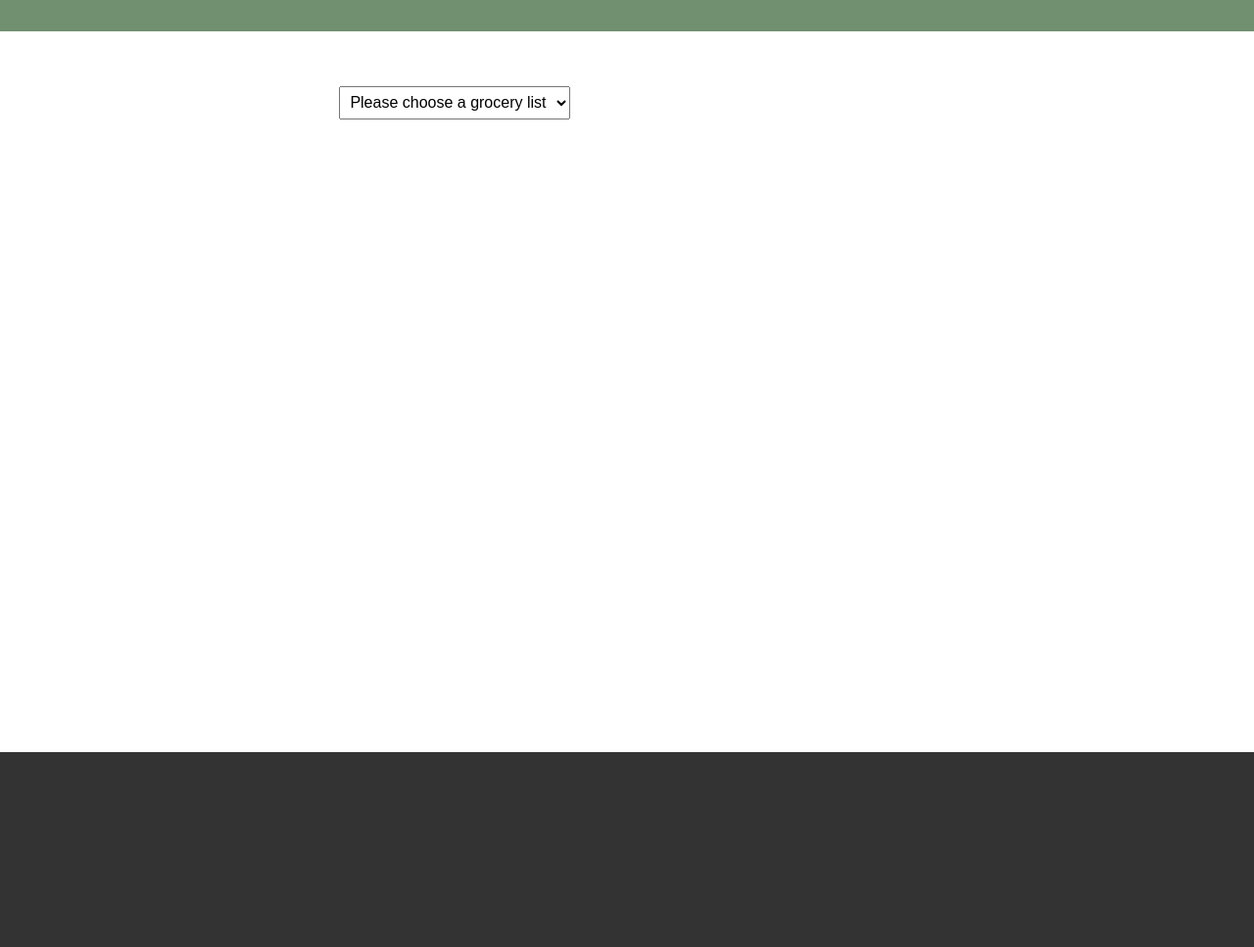
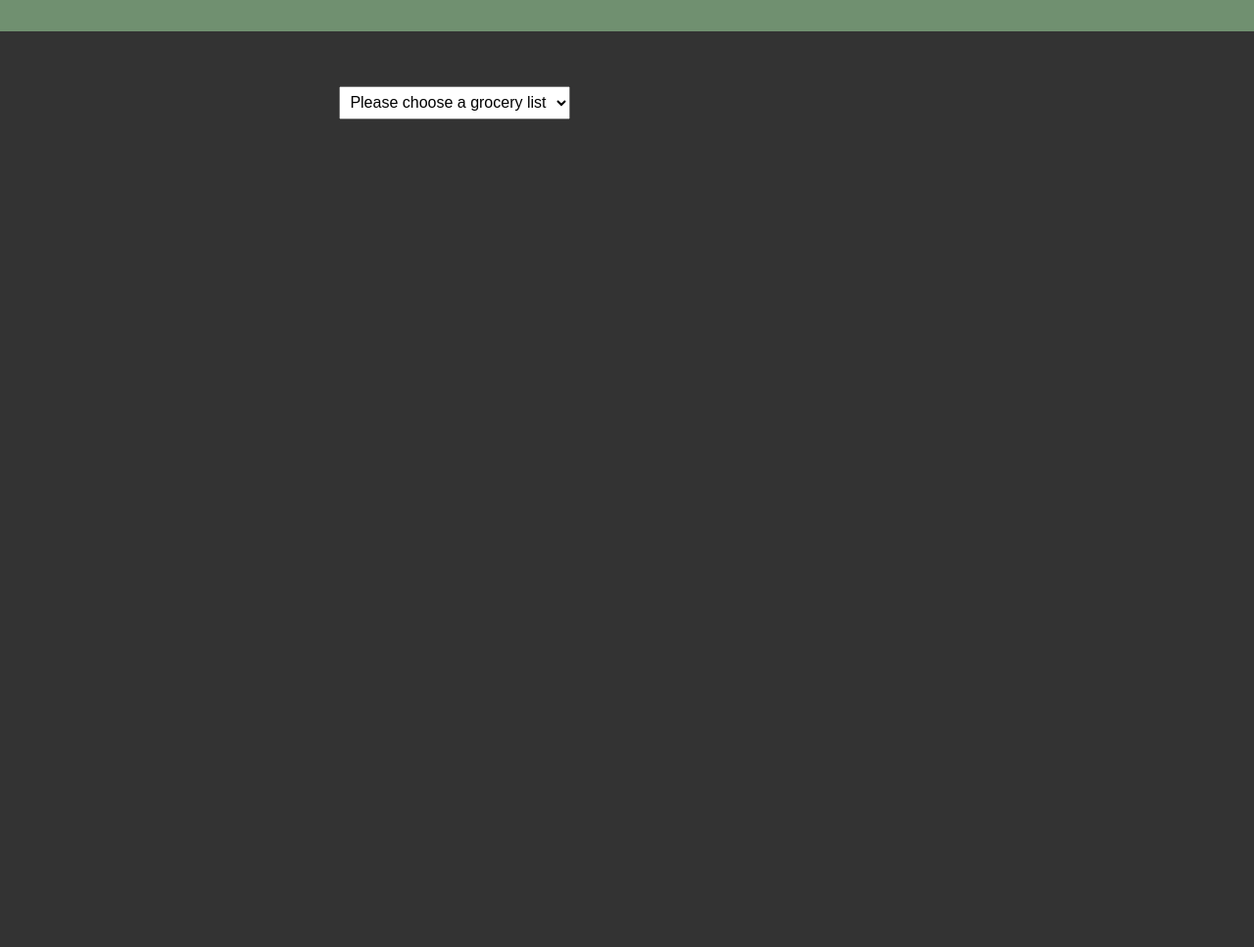
Before and after one commit to astew-95/grocery-list, a FastAPI app: page / in a window 1280 px wide. Shown: the top 967 px of the page at 98% size. After the commit the page ends 122 px from the top, so only its background shows below. Run offline with FastAPI, Linux system fonts and the light colour scheme.

Commit message:
try putting something behind everything else

```diff
--- a/webapp/templates/list_viewer.html
+++ b/webapp/templates/list_viewer.html
@@ -22,7 +22,6 @@
 
         .site-footer {
             position: relative;
-            overflow: visible;
             background-color: #333;
             color: white;
             padding: 1rem 2rem;
@@ -31,10 +30,15 @@
             align-items: center;
         }
 
-        .footer-bounce-cushion {
+        .site-footer::after {
+            content: "";
+            position: fixed;
+            bottom: 0;
+            left: 0;
+            width: 100%;
             height: 100vh;
             background-color: #333;
-            margin-bottom: -100vh;
+            z-index: -1;
         }
 
         body {
@@ -249,7 +253,5 @@
 
 <footer class="site-footer"></footer>
 
-<div class="footer-bounce-cushion"></div>
-
 </body>
 </html>
```
